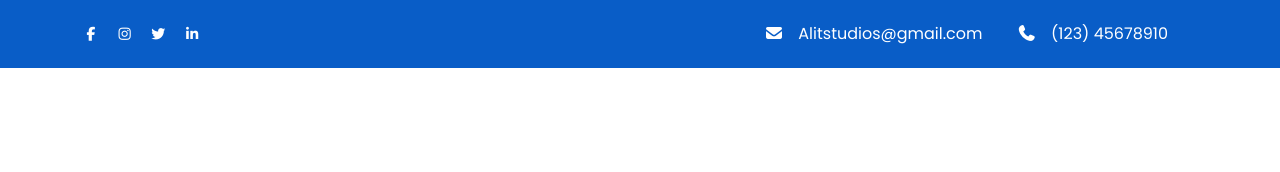
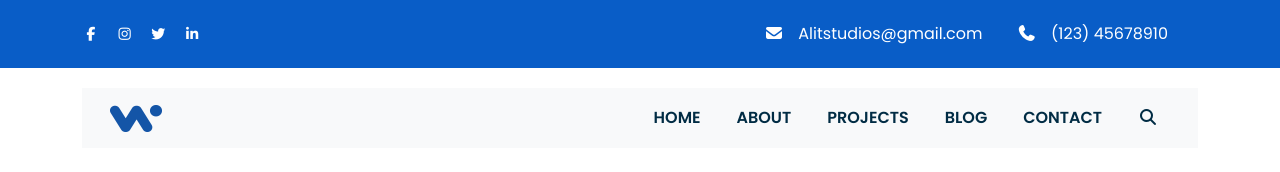
Before and after one commit to hmarifrazi/final-project-psdtohtml-5, a plain HTML site: page index.html in a window 1280 px wide. Drawn offline with nearby package versions, Linux system fonts and the light colour scheme.

Commit message:
new code also added

```diff
--- a/assets/css/style.css
+++ b/assets/css/style.css
@@ -18,8 +18,11 @@ section.header-top-area {
   color: #fff;
   display: inline-block;
   margin-right: 12px;
+  transition: all 0.3s;
 }
-
+.social-icon a:hover {
+  color: #012c44;
+}
 .social-icon i {
   font-size: 14px;
 }
@@ -34,3 +37,24 @@ section.header-top-area {
 .social-info span {
   margin-left: 10px;
 }
+
+/* Header */
+
+header.header-area {
+  padding: 20px 0;
+}
+
+ul.main-menu li {
+  margin-right: 20px;
+}
+
+ul.main-menu li a {
+  font-weight: 600;
+  color: #012c44;
+  text-transform: uppercase;
+  display: inline-block;
+  transition: all 0.3s;
+}
+ul.main-menu li a:hover {
+  color: #095dc7;
+}
--- a/index.html
+++ b/index.html
@@ -33,10 +33,12 @@
           <div class="col-xl-6">
             <div class="social-info text-end">
               <a href="mailto:alitstudios@gmail.com"
-                ><i class="fa-solid fa-envelope"></i> <span>Alitstudios@gmail.com</span></a
+                ><i class="fa-solid fa-envelope"></i>
+                <span>Alitstudios@gmail.com</span></a
               >
               <a href="tell:(123) 45678910"
-                ><i class="fa-solid fa-phone"></i> <span>(123) 45678910</span></a
+                ><i class="fa-solid fa-phone"></i>
+                <span>(123) 45678910</span></a
               >
             </div>
           </div>
@@ -44,6 +46,59 @@
       </div>
     </section>
 
+    <!-- Header -->
+    <header class="header-area">
+      <div class="container">
+        <div class="row">
+          <div class="col-xl-12">
+            <nav class="navbar navbar-expand-lg bg-light">
+              <div class="container-fluid">
+                <a class="navbar-brand" href="#"
+                  ><a href="#"><img src="./assets/img/logo.png" alt="" /></a
+                ></a>
+                <button
+                  class="navbar-toggler"
+                  type="button"
+                  data-bs-toggle="collapse"
+                  data-bs-target="#navbarTogglerDemo02"
+                  aria-controls="navbarTogglerDemo02"
+                  aria-expanded="false"
+                  aria-label="Toggle navigation"
+                >
+                  <span class="navbar-toggler-icon"></span>
+                </button>
+                <div class="collapse navbar-collapse" id="navbarTogglerDemo02">
+                  <ul
+                    class="main-menu navbar-nav w-100 d-flex justify-content-end mb-2 mb-lg-0"
+                  >
+                    <li class="nav-item">
+                      <a class="nav-link" href="#">Home</a>
+                    </li>
+                    <li class="nav-item">
+                      <a class="nav-link" href="#">About</a>
+                    </li>
+                    <li class="nav-item">
+                      <a class="nav-link" href="#">Projects</a>
+                    </li>
+                    <li class="nav-item">
+                      <a class="nav-link" href="#">Blog</a>
+                    </li>
+                    <li class="nav-item">
+                      <a class="nav-link" href="#">Contact</a>
+                    </li>
+                    <li class="nav-item">
+                      <a class="nav-link" href="#"
+                        ><i class="fa-solid fa-magnifying-glass"></i
+                      ></a>
+                    </li>
+                  </ul>
+                </div>
+              </div>
+            </nav>
+          </div>
+        </div>
+      </div>
+    </header>
     <!-- jQuery JS Link -->
     <script src="./assets/js/jquery-1.12.4.min.js"></script>
     <!-- Font-awesome JS Link -->
```
Also changed, not shown: assets/img/logo.png (added).
